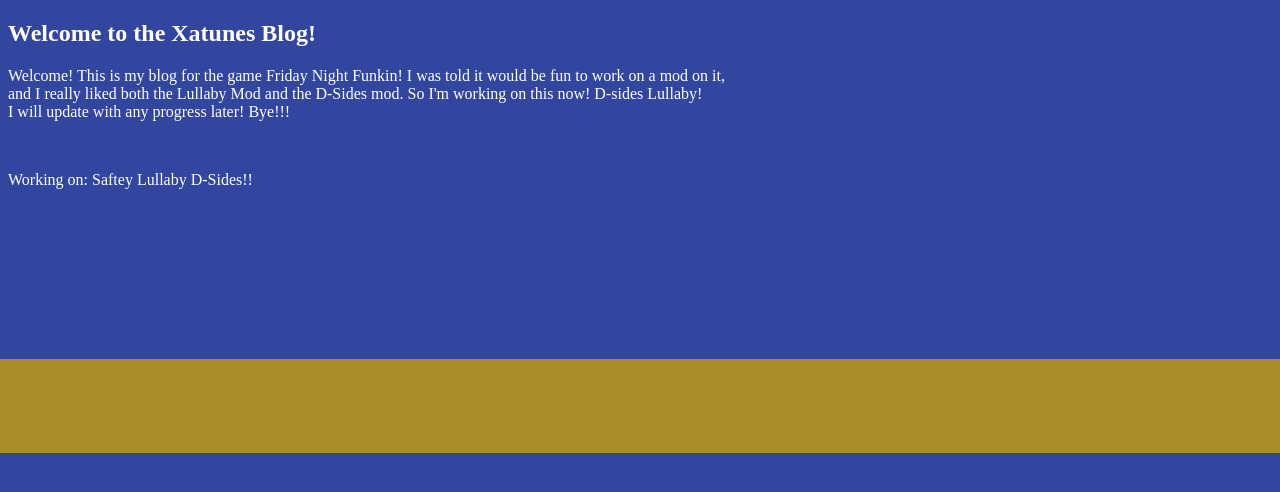
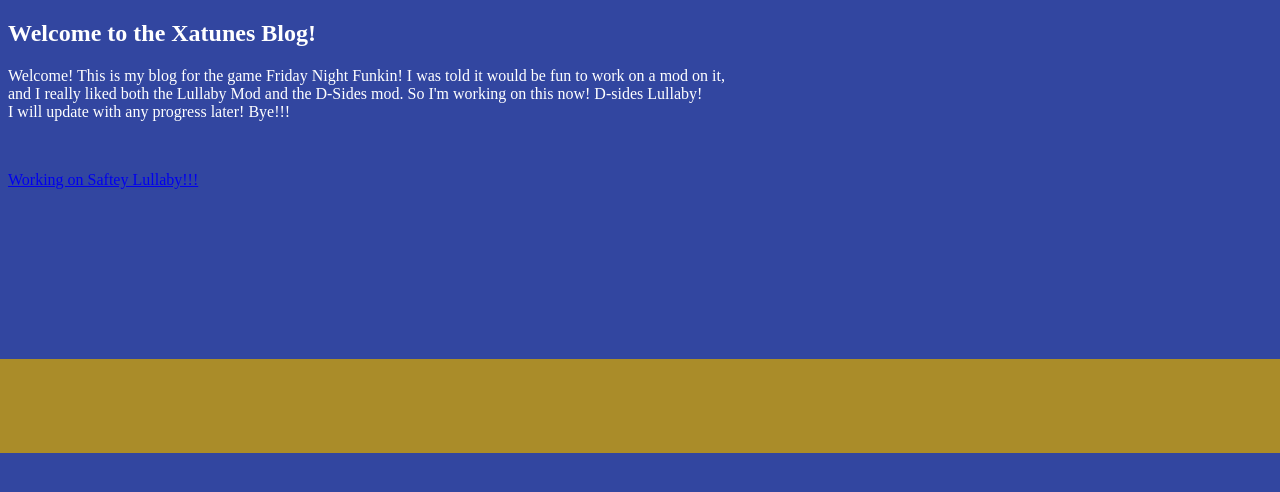
Before and after one commit to Blakey546/LULLABYDSIDES, a plain HTML site: page index.html in a window 1280 px wide. Drawn offline with Linux system fonts and the light colour scheme.

Commit message:
Update index.html

```diff
--- a/index.html
+++ b/index.html
@@ -10,6 +10,6 @@
 and I really liked both the Lullaby Mod and the D-Sides mod. So I'm working on this now! D-sides Lullaby!<br>
 I will update with any progress later! Bye!!!</p>
 <br>
-<p>Working on: Saftey Lullaby D-Sides!!<p>
+<p><a href="https://blakey546.github.io/LULLABYDSIDES/saftey.html">Working on Saftey Lullaby!!!</a></p>
 </body>
 </html>
```
